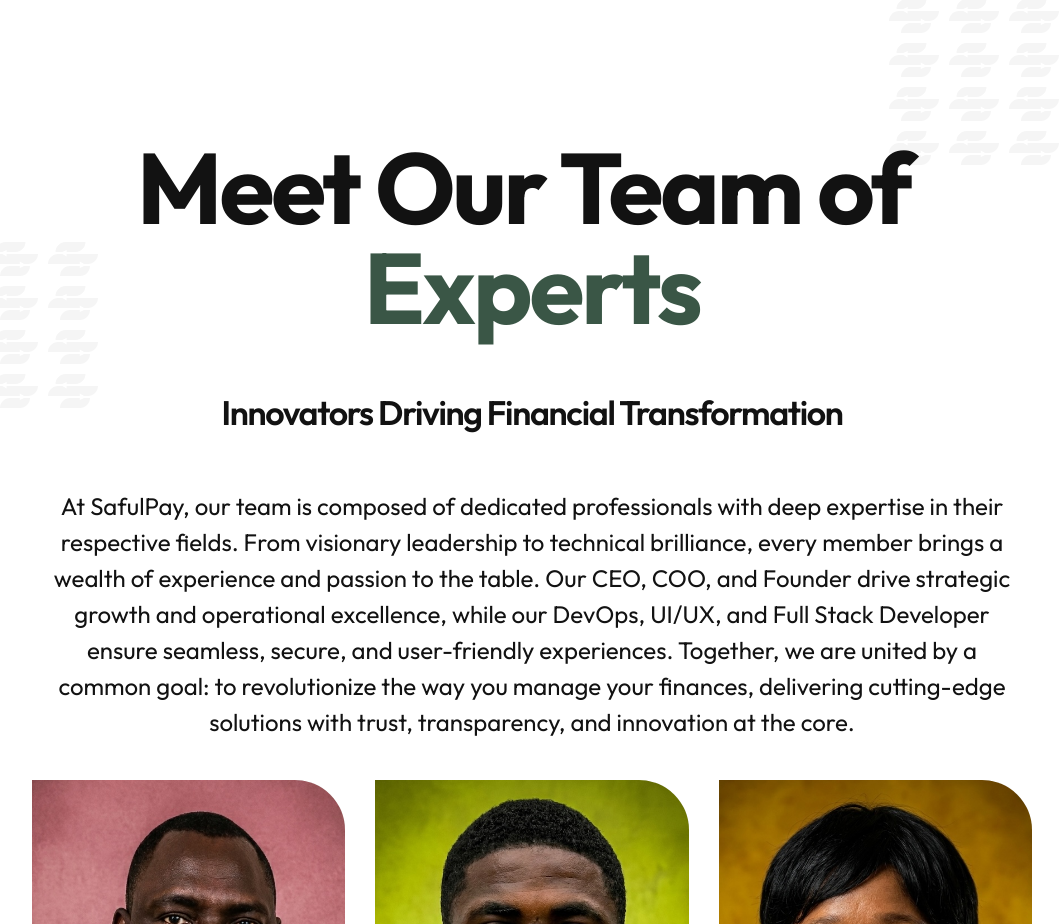
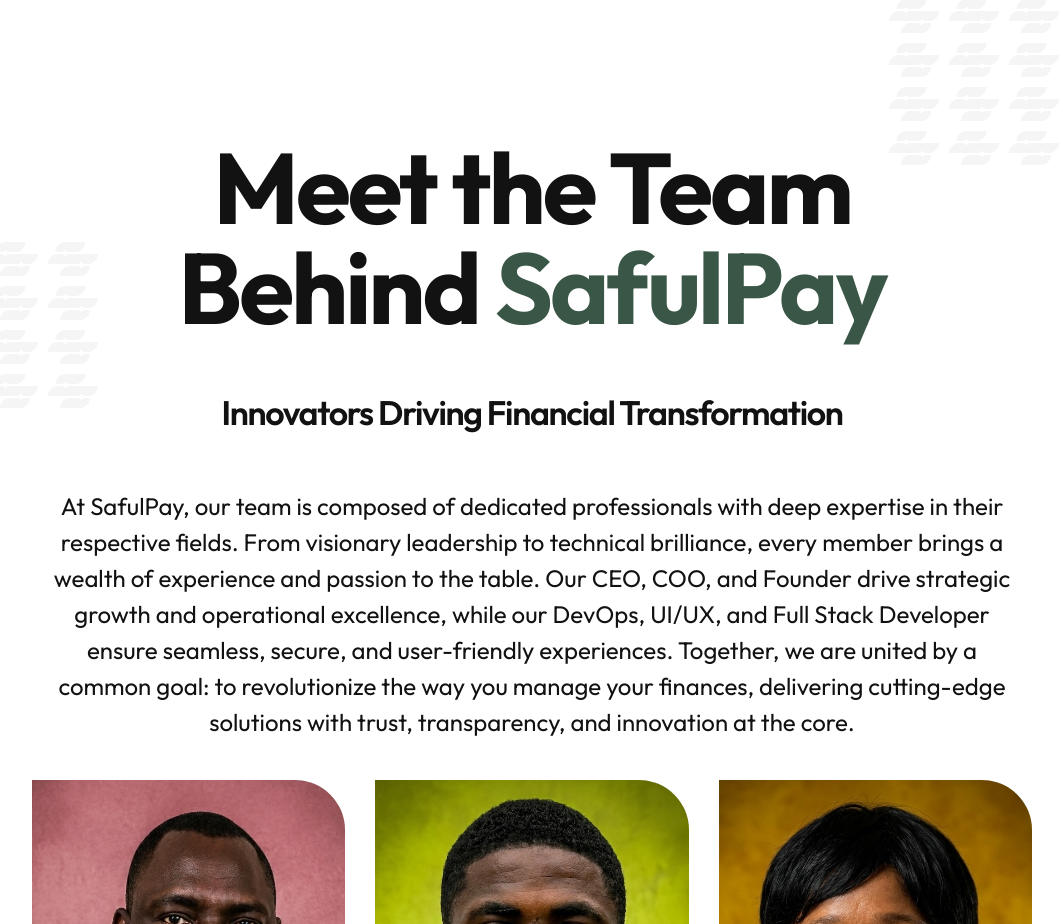
Before and after one commit to TECH-N-GOODWILL-LIMITED/SafulPay-Website-v2, a Next.js app: page /about-us in a window 1280 px wide. Shown: the part 1760-2684 px from the top of the page, without its empty margins (108-1171 px from the left). Built offline with nearby package versions, Linux system fonts and the light colour scheme.

Commit message:
refactor(team): simplify team section layout and remove unused imports

```diff
--- a/src/components/sections/Team.tsx
+++ b/src/components/sections/Team.tsx
@@ -47,42 +47,13 @@ function Team() {
         aria-hidden="true"
         role="presentation"
       />
-      {/* <div className="max-w-250 flex-center flex-col gap-7.5 py-2.5 mx-12.5">
-        <h1 className="p-2.5">
-        Meet Our Team of <span className="text-primary-color">Experts</span>
-        </h1>
-        <h2 className="p-2.5 text-[clamp(16px,5.117vw,34px)] font-semibold tracking-[-1.36px] max-m:tracking-[-0.44px]">
-        {title}
-        </h2>
-
-        <p className="p-2.5 w-full!">{intro}</p>
-
-        <div className="w-fit grid grid-cols-3 gap-7.5 max-lg:grid-cols-2 max-md:flex max-md:overflow-x-scroll">
-        {members.map((member, index) => (
-          <div
-          key={index}
-          className="bg-[#f1f1f1] rounded-tr-[50px] rounded-bl-[50px] overflow-hidden"
-          >
-          <Image
-          src={member.img}
-          alt=""
-          className="w-full h-3/4 object-cover"
-           />
-          <div className="p-6.75">
-          <p className="title-text">{member.name}</p>
-          <p className="text-[14px]">{member.role}</p>
-          </div>
-          </div>
-          ))}
-          </div>
-          </div> */}
       <div
         ref={teamRef}
         className="max-w-250 flex-center flex-col gap-7.5 py-2.5 mx-12.5 max-md:mx-5"
       >
         <h1 id="team-heading" className="animateheader p-2.5">
-          Meet Our Team of
-          <span className="text-primary-color">&nbsp; Experts</span>
+          Meet the Team Behind
+          <span className="text-primary-color">&nbsp;SafulPay</span>
         </h1>
         <h2 className="animatebody p-2.5 text-[clamp(16px,5.117vw,34px)] font-semibold tracking-[-1.36px] max-m:tracking-[-0.44px]">
           {title}
```
